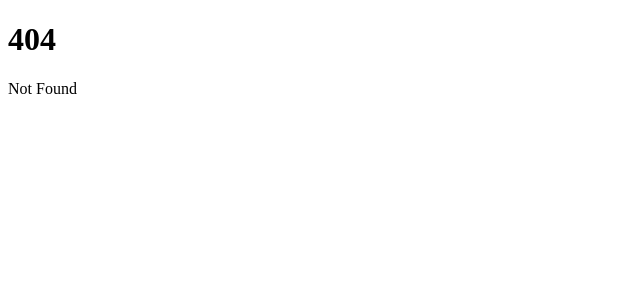
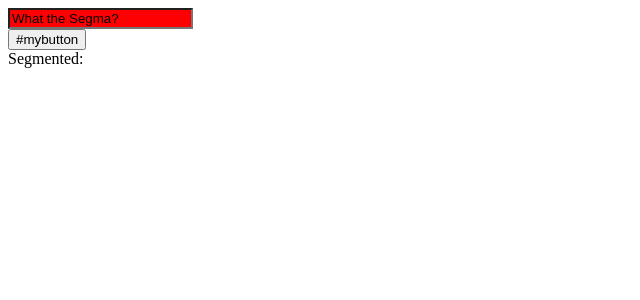
Before and after one commit to TheWelcomer/MorphSeg, a SvelteKit app in the folder frontend/: page /showcase in a window 1280 px wide. Before the commit this address had no page. Shown: the top 300 px of the page, without its empty margins (0-640 px from the left). Built offline with nearby package versions, Linux system fonts and the light colour scheme.

Commit message:
very basic prototype

```diff
--- /dev/null
+++ b/frontend/src/lib/index.ts
@@ -0,0 +1 @@
+// place files you want to import through the `$lib` alias in this folder.
--- /dev/null
+++ b/frontend/src/routes/+layout.server.js
@@ -0,0 +1 @@
+export const prerender = true;
--- /dev/null
+++ b/frontend/src/routes/showcase/+page.svelte
@@ -0,0 +1,17 @@
+<script>
+  let input = $state("What the Segma?");
+  let output = $state("")
+
+  function segment(text) {
+    return text.split("");
+  }
+
+</script>
+
+<input value={input} style="background: red"/>
+<br>
+<button onclick={()=>{output = segment(input)}}>
+  #mybutton
+</button>
+<br>
+Segmented: {output}
```
Also changed, not shown: frontend/src/lib/assets/favicon.svg (added).
